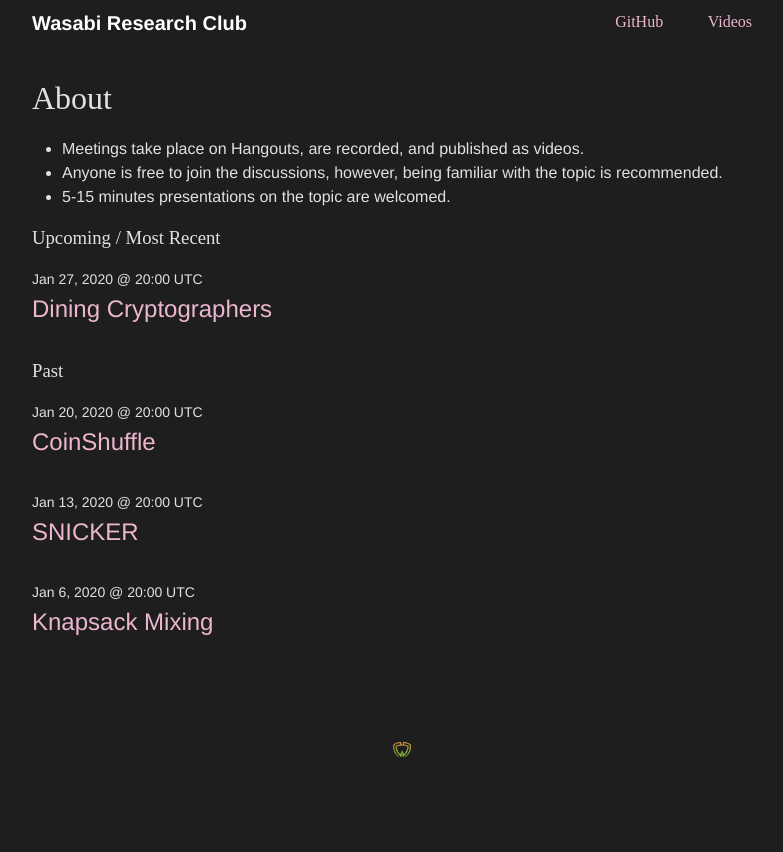
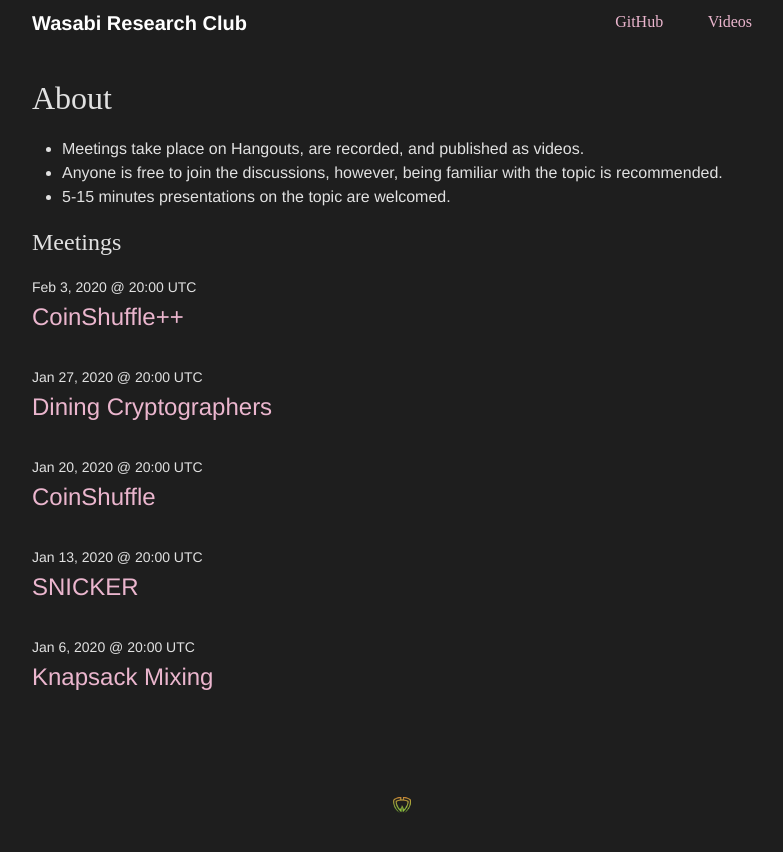
Before and after one commit to zkSNACKs/WasabiResearchExperience, a Jekyll site: the page built from index.html, in a window 1280 px wide. Shown: the top 852 px of the page, without its empty margins (238-1021 px from the left). Built offline with Jekyll 4.4.1, drawn with Linux system fonts in a browser that asks for light colours.

Commit message:
posts: Add upcoming topic, 'CoinShuffle++'

```diff
--- a/index.html
+++ b/index.html
@@ -10,9 +10,9 @@
     <li>Anyone is free to join the discussions, however, being familiar with the topic is recommended.</li>
     <li>5-15 minutes presentations on the topic are welcomed.</li>
   </ul>
-  <h3>Upcoming / Most Recent</h3>
+  <h2>Meetings</h2>
   <ul class="post-list">
-    {% for post in site.posts limit:1 %}
+    {% for post in site.posts %}
       <li>
         <span class="post-meta">{{ post.date | date: "%b
             %-d, %Y" }} @ {{ post.date | date: "%H:%M" }} UTC</span>
@@ -21,15 +21,3 @@
     {% endfor %}
   </ul>
 </div>
-
-<h3>Past</h3>
-
-<ul class="post-list">
-  {% for post in site.posts offset:1 %}
-    <li>
-      <span class="post-meta">{{ post.date | date: "%b %-d, %Y" }} @ {{
-          post.date | date: "%H:%M" }} UTC</span>
-      <a class="post-link" href="{{ post.url | prepend: site.baseurl }}">{{ post.title }}</a>
-    </li>
-  {% endfor %}
-</ul>
```
Also changed, not shown: _posts/2020-02-03-coinshuffle++.md (added, +12 -0 lines).
